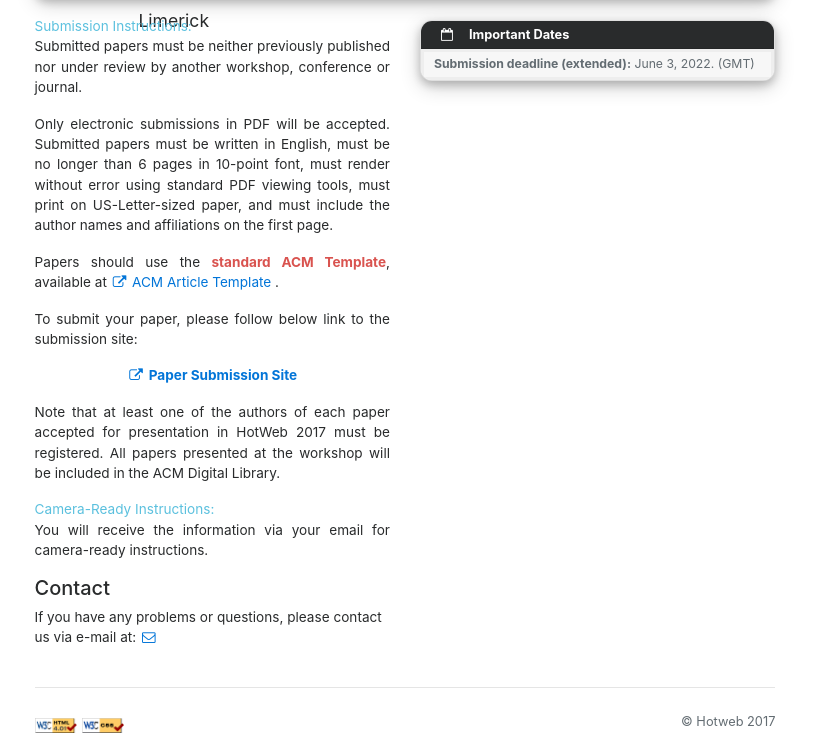
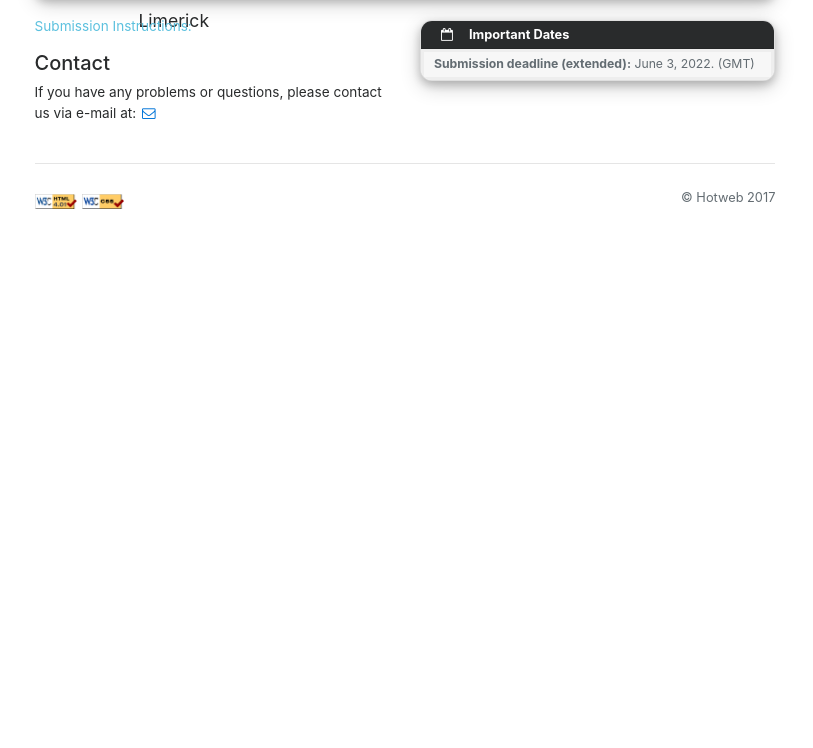
Before and after one commit to VIBE2022/VIBE2022_version1, a Jekyll site: the page built from submission.html, in a window 1280 px wide. Shown: the part 322-1070 px from the top of the page, without its empty margins (235-1048 px from the left). Built offline with Jekyll 4.4.1, drawn with Linux system fonts in a browser that asks for light colours; nearby versions of some CDN libraries; after the commit the page ends 900 px from its top, so only the background shows below that.

Commit message:
Update submission.html

```diff
--- a/submission.html
+++ b/submission.html
@@ -10,52 +10,8 @@ slide_id: 3
 
         <div class="text-info">Submission Instructions:</div>
 
-        <p>Submitted papers must be neither previously published nor under review by another workshop, conference or journal.</p>
 
-
-
-        <p>Only electronic submissions in PDF will be accepted. Submitted papers must be written in English, must be no longer
-            than 6 pages in 10-point font, must render without error using standard PDF viewing tools, must print on US-Letter-sized
-            paper, and must include the author names and affiliations on the first page.</p>
-
-        <p> Papers should use the <strong class="text-danger">standard ACM Template</strong>, available at
-            <a href="http://www.acm.org/sigs/publications/proceedings-templates">
-                <i class="fa fa-external-link fa-fw" aria-hidden="true"></i> ACM Article Template
-            </a>.
-        </p>
-
-
-        <p>To submit your paper, please follow below link to the submission site:</p>
-
-        <p class="text-center">
-            <a href="https://easychair.org/conferences/?conf=hotweb2017">
-            <i class="fa fa-external-link fa-fw" aria-hidden="true"></i>
-            <strong>    Paper Submission Site </strong>
-            </a>
-        </p>
-
-        <p>Note that at least one of the authors of each paper accepted for presentation in HotWeb 2017 must be registered.
-            All papers presented at the workshop will be included in the ACM Digital Library.</p>
-
-        <div class="text-info">Camera-Ready Instructions:</div>
-        <p>You will receive the information via your email for camera-ready instructions.
-
-            <!--
-                    The Author's Final Paper Formatting and Submission Instructions can be found at:</p>
-
-                <p style="padding-top: 6px;padding-bottom: 6px;">
-                <a class="button"
-                    href="http://www.ieeeconfpublishing.org/cpir/authorKit.asp?Facility=CPS_Nov&ERoom=HotWeb+2015"><span>Camera-ready
-                    Author Kit</span></a></p>
-
-                <p>If you encounter any problem, please contact our editor, Lisa
-                    O'Conner, for assistance.</p>
-
-                    <p>Please note your final camera-ready is due to IEEE by
-                    <b>September 25, 2015.</b>
-                -->
-
-        </p>
+        <p></p>
 
 
 
```
